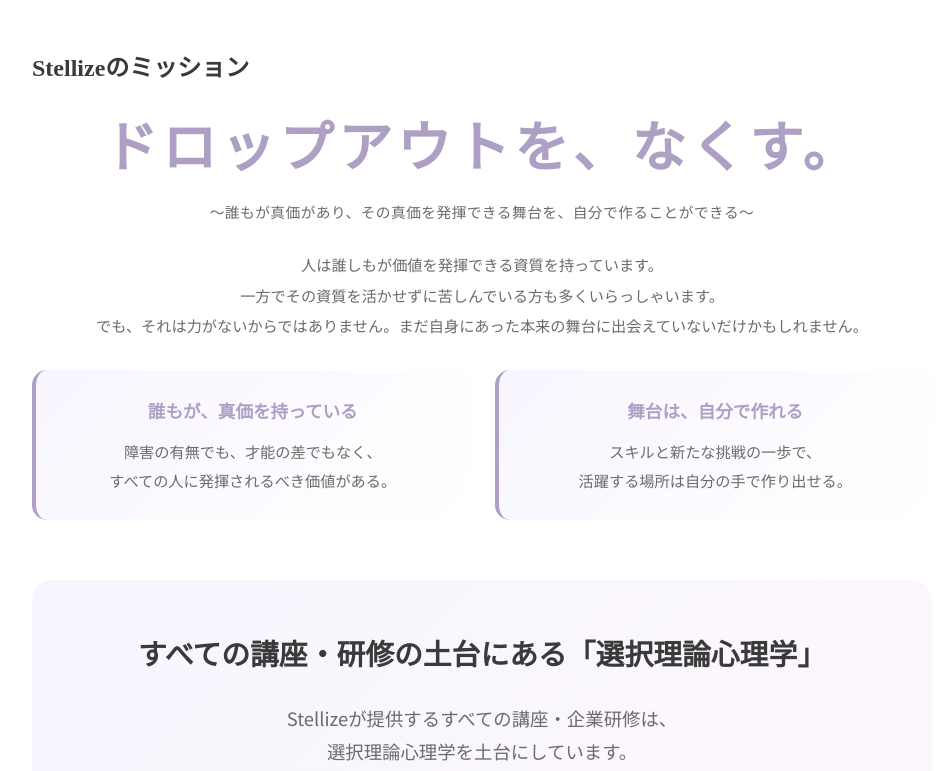
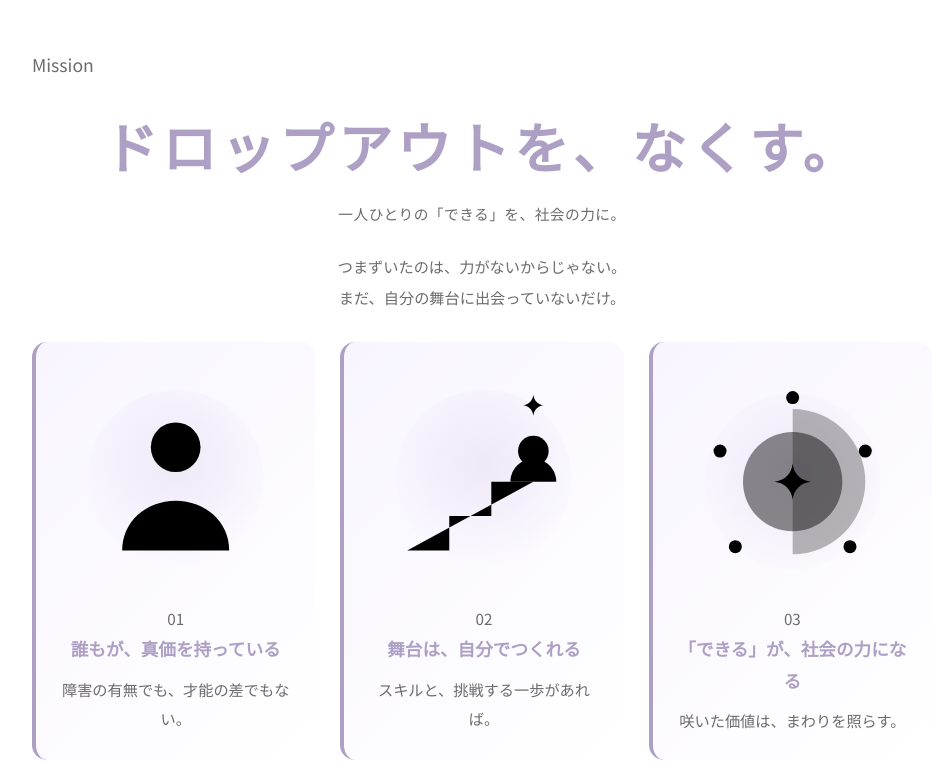
Before and after one commit to reichamaru1/stellize-site, a plain HTML site: page index.html in a window 1280 px wide. Shown: the part 1953-2724 px from the top of the page, without its empty margins (158-1095 px from the left). Drawn offline with Linux system fonts and the light colour scheme.

Commit message:
chore: 自動更新（Claude Codeによる自動コミット）

```diff
--- a/index.html
+++ b/index.html
@@ -215,21 +215,85 @@
             <p class="philosophy-description">すべての人が、自分の価値に気づき、社会で輝ける場所を。</p>
           </div>
 
+          <!-- ミッション：長文を削り、ロゴの4点きらめきを motif にした
+               ラインイラスト3点で「真価 → 舞台 → 社会の力」を視覚化する -->
           <div class="mission reveal">
-            <h3>Stellizeのミッション</h3>
+            <p class="mission-eyebrow">Mission</p>
             <p class="mission-statement">ドロップアウトを、なくす。</p>
-            <p
-            class="mission-tagline">〜誰もが真価があり、その真価を発揮できる舞台を、自分で作ることができる〜</p>
-            <p class="mission-lead">人は誰しもが価値を発揮できる資質を持っています。<br>一方でその資質を活かせずに苦しんでいる方も多くいらっしゃいます。<br>でも、それは力がないからではありません。まだ自身にあった本来の舞台に出会えていないだけかもしれません。</p>
+            <p class="mission-tagline">一人ひとりの「できる」を、社会の力に。</p>
+            <p class="mission-lead">つまずいたのは、力がないからじゃない。<br>まだ、自分の舞台に出会っていないだけ。</p>
+
             <div class="mission-items stagger">
+
               <div class="mission-item hover-float">
+                <div class="mission-illust" aria-hidden="true">
+                  <svg viewBox="0 0 120 120" role="presentation">
+                    <defs>
+                      <radialGradient id="mi1" cx="50%" cy="42%" r="60%">
+                        <stop offset="0%" stop-color="#EFE9F7"/><stop offset="100%" stop-color="#EFE9F7" stop-opacity="0"/>
+                      </radialGradient>
+                    </defs>
+                    <circle cx="60" cy="58" r="46" fill="url(#mi1)"/>
+                    <circle cx="60" cy="42" r="13" class="ln"/>
+                    <path d="M32 96c0-15 12.5-26 28-26s28 11 28 26" class="ln"/>
+                    <g class="sp" transform="translate(60,84) scale(0.62) translate(-12,-12)">
+                      <path d="M12 2c.5 5.5 4.5 9.5 10 10-5.5.5-9.5 4.5-10 10-.5-5.5-4.5-9.5-10-10 5.5-.5 9.5-4.5 10-10z"/>
+                    </g>
+                  </svg>
+                </div>
+                <p class="mission-num">01</p>
                 <h4>誰もが、真価を持っている</h4>
-                <p>障害の有無でも、才能の差でもなく、<br>すべての人に発揮されるべき価値がある。</p>
+                <p>障害の有無でも、才能の差でもない。</p>
               </div>
+
               <div class="mission-item hover-float">
-                <h4>舞台は、自分で作れる</h4>
-                <p>スキルと新たな挑戦の一歩で、<br>活躍する場所は自分の手で作り出せる。</p>
+                <div class="mission-illust" aria-hidden="true">
+                  <svg viewBox="0 0 120 120" role="presentation">
+                    <defs>
+                      <radialGradient id="mi2" cx="50%" cy="42%" r="60%">
+                        <stop offset="0%" stop-color="#EFE9F7"/><stop offset="100%" stop-color="#EFE9F7" stop-opacity="0"/>
+                      </radialGradient>
+                    </defs>
+                    <circle cx="60" cy="58" r="46" fill="url(#mi2)"/>
+                    <path d="M20 96h22V78h22V60h22" class="ln"/>
+                    <circle cx="86" cy="44" r="8" class="ln"/>
+                    <path d="M74 60c0-6.6 5.4-12 12-12s12 5.4 12 12" class="ln"/>
+                    <g class="sp" transform="translate(86,20) scale(0.55) translate(-12,-12)">
+                      <path d="M12 2c.5 5.5 4.5 9.5 10 10-5.5.5-9.5 4.5-10 10-.5-5.5-4.5-9.5-10-10 5.5-.5 9.5-4.5 10-10z"/>
+                    </g>
+                  </svg>
+                </div>
+                <p class="mission-num">02</p>
+                <h4>舞台は、自分でつくれる</h4>
+                <p>スキルと、挑戦する一歩があれば。</p>
               </div>
+
+              <div class="mission-item hover-float">
+                <div class="mission-illust" aria-hidden="true">
+                  <svg viewBox="0 0 120 120" role="presentation">
+                    <defs>
+                      <radialGradient id="mi3" cx="50%" cy="46%" r="60%">
+                        <stop offset="0%" stop-color="#EFE9F7"/><stop offset="100%" stop-color="#EFE9F7" stop-opacity="0"/>
+                      </radialGradient>
+                    </defs>
+                    <circle cx="60" cy="60" r="46" fill="url(#mi3)"/>
+                    <path d="M60 34a26 26 0 0 1 0 52 26 26 0 0 1 0-52" class="ln" opacity=".45"/>
+                    <path d="M60 22a38 38 0 0 1 0 76" class="ln" opacity=".28"/>
+                    <circle cx="60" cy="16" r="3.4" class="dot"/>
+                    <circle cx="98" cy="44" r="3.4" class="dot"/>
+                    <circle cx="90" cy="94" r="3.4" class="dot"/>
+                    <circle cx="30" cy="94" r="3.4" class="dot"/>
+                    <circle cx="22" cy="44" r="3.4" class="dot"/>
+                    <g class="sp" transform="translate(60,60) scale(0.95) translate(-12,-12)">
+                      <path d="M12 2c.5 5.5 4.5 9.5 10 10-5.5.5-9.5 4.5-10 10-.5-5.5-4.5-9.5-10-10 5.5-.5 9.5-4.5 10-10z"/>
+                    </g>
+                  </svg>
+                </div>
+                <p class="mission-num">03</p>
+                <h4>「できる」が、社会の力になる</h4>
+                <p>咲いた価値は、まわりを照らす。</p>
+              </div>
+
             </div>
           </div>
 
```
Also changed, not shown: shuro-db/src/export.mjs (+42 -9 lines), shuro-db/src/server.mjs (+5 -5 lines).
